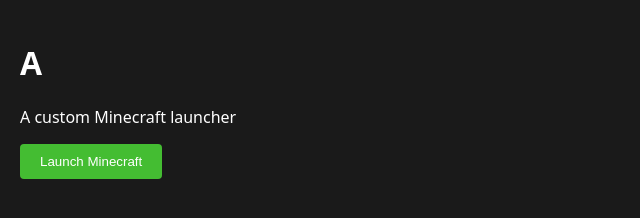
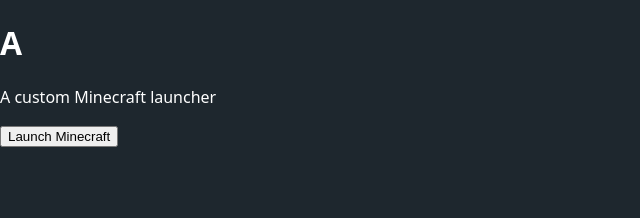
Before and after one commit to thesnipe789hd/A, an Electron app: page index.html in a window 1200 px wide. Shown: the whole page, without its empty margins (0-640 px from the left). Drawn offline with Linux system fonts and the light colour scheme.

Commit message:
Add/Update index.html

```diff
--- a/index.html
+++ b/index.html
@@ -1,8 +1,22 @@
 <!DOCTYPE html>
 <html>
 <head>
-  <title>A</title>
-  <link rel="stylesheet" href="styles.css">
+  <title>My Minecraft Launcher</title>
+  <style>
+    :root {
+      --primary: #44bd32;
+      --secondary: #0097e6;
+      --accent: #e84118;
+      --background: #1e272e;
+    }
+    body {
+      margin: 0;
+      padding: 0;
+      background-color: var(--background);
+      color: white;
+      font-family: system-ui, -apple-system, sans-serif;
+    }
+  </style>
 </head>
 <body>
   <div id="app"></div>
```
